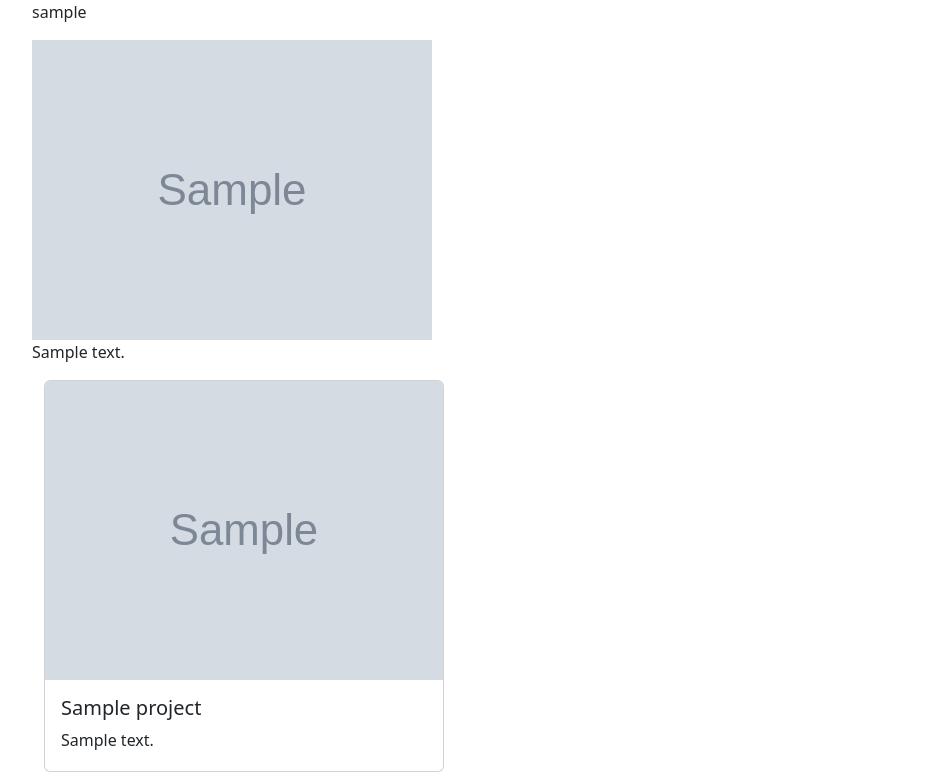
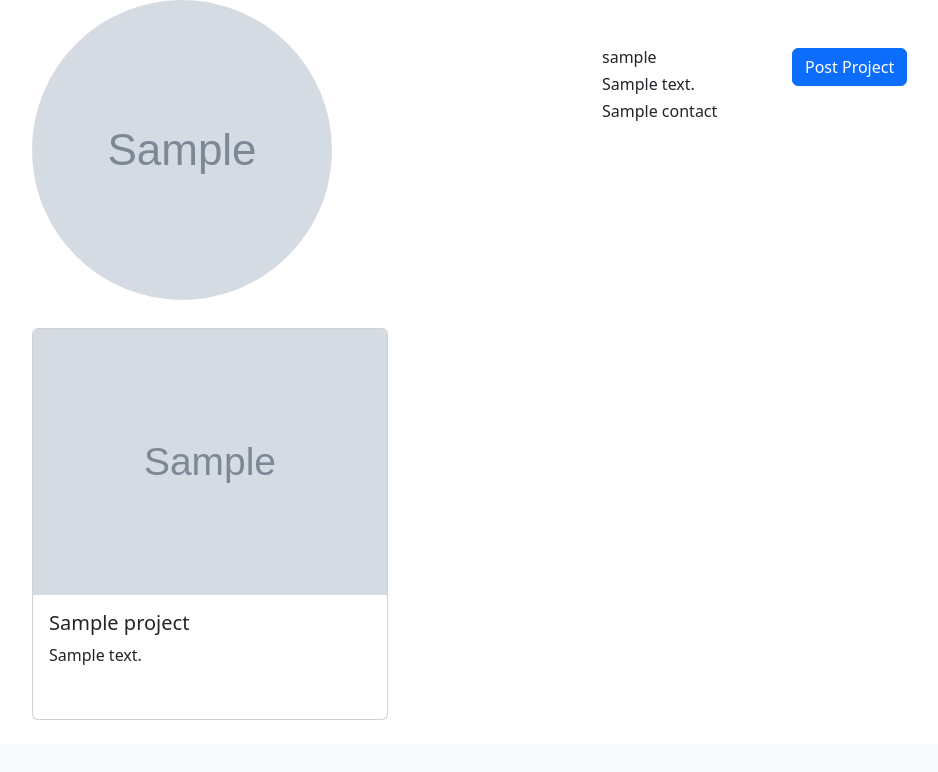
Before and after one commit to Ruweydha/Awwards, a Django app: template ratings/templates/profile.html in a window 1280 px wide. Shown: the part 56-828 px from the top of the page, without its empty margins (50-988 px from the left). After the commit the page ends 776 px from the top, so only its background shows below. Run offline with Django 3.2, Linux system fonts and the light colour scheme; tables that the repository leaves empty hold one stand-in row (values such as "Sample post"); the template is opened without the code that fills it: values that come from a table or form of the project are taken from there, most other values are stand-ins (such as "Sample title", 1, 10 or a date in 2020); grey boxes marked "Sample" are stand-in pictures; some libraries are stand-ins or nearby versions.

Commit message:
Did some styling

```diff
--- a/ratings/templates/profile.html
+++ b/ratings/templates/profile.html
@@ -2,23 +2,73 @@
 {% load bootstrap5 %}
 {% block content %}
 <div class="container">
-     <p>{{current_user.username}}</p>
-     {% if profile.profile_pic %}
-       <img src="{{profile.profile_pic.url}}" alt="">
-       <p>{{profile.bio}}</p>
-    {% else %}
-    <h1>You have no profile pic create one</h1>
-    {% endif %}
-    <div class="container">
+  <div class="row">
+    <div class="col-md-5">
+      {% if profile.profile_pic %}
+      <img src="{{profile.profile_pic.url}}" style="width: 300px; height: 300px; border-radius: 100%;" alt="">
+   {% else %}
+      <h1>You have no profile pic create one <a href="{% url 'updateProfile' %}">Here</a></h1>
+      {% endif %}
+    </div>
+    <div class="col-md-1">
+
+    </div>
+    <div class="col-md-2 mt-5">
+      <h6>{{current_user.username}}</h6>
+      <h6>{{profile.bio}}</h6>
+      <h6>{{profile.contact}}</h6>
+    </div>
+    <div class="col-md-2 mt-5">
+      <button type="button" class="btn btn-primary" data-bs-toggle="modal" data-bs-target="#modal">
+        Post Project
+      </button>
+    </div>
+  </div>
+
+  <div class="modal fade" id="modal" data-bs-backdrop="static" data-bs-keyboard="false" tabindex="-1" aria-labelledby="staticBackdropLabel" aria-hidden="true">
+    <div class="modal-dialog">
+      <div class="modal-content">
+        <div class="modal-header">
+          <h5 class="modal-title" id="staticBackdropLabel">Modal title</h5>
+          <button type="button" class="btn-close" data-bs-dismiss="modal" aria-label="Close"></button>
+        </div>
+        <div class="modal-body">
+
+            <div class="container-fluid">
+                <div class="container-lg" id="contentWrapper">
+                    <div class="row mt-5">
+                        <div id="main" class="col-lg-8 col-12 my-4">
+
+                            <div class="col-md-12">
+                                <form action="{% url 'postProject' %}" method="post" enctype="multipart/form-data">
+                                    {% csrf_token %}
+                                    {% bootstrap_form project_form %}
+                                    <input type="submit" class="btn btn-success btn-lg" value="Post">
+
+                                </form>
+                            </div>
+                            </div>
+                </div>
+            </div>
+            </div>
+        </div>
+        <div class="modal-footer">
+          <button type="button" class="btn btn-secondary" data-bs-dismiss="modal">Close</button>
+        </div>
+      </div>
+    </div>
+  </div>
+
+</div>
+    <div class="container mt-4">
       <div class="row">
         {% for project in projects %}
-        <div class="col-md-4">
-          <div class="card" style="width: 25rem; height: 392px;">
+        <div class="col-md-4   col-sm-4 col-xl-4 col-lg-4">
+          <div class="card mx-auto m-1" style="width: 100%; height: 392px; ">
             <img class="card-img-top" src="{{project.image.url}}" alt="Card image cap">
             <div class="card-body">
               <h5 class="card-title">{{project.title}}</h5>
               <p class="card-text">{{project.description}}</p>
-              <!-- <a href="{{project.project_url}}" class="btn btn-primary">View Project</a> -->
             </div>
 
           </div>
@@ -26,6 +76,4 @@
         {% endfor %}
       </div>
     </div>
-
-</div>
 {% endblock %}
```
